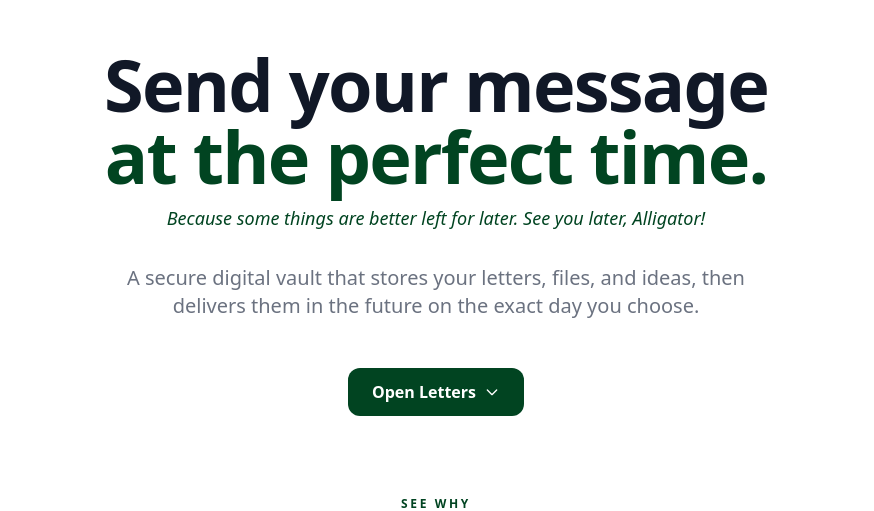
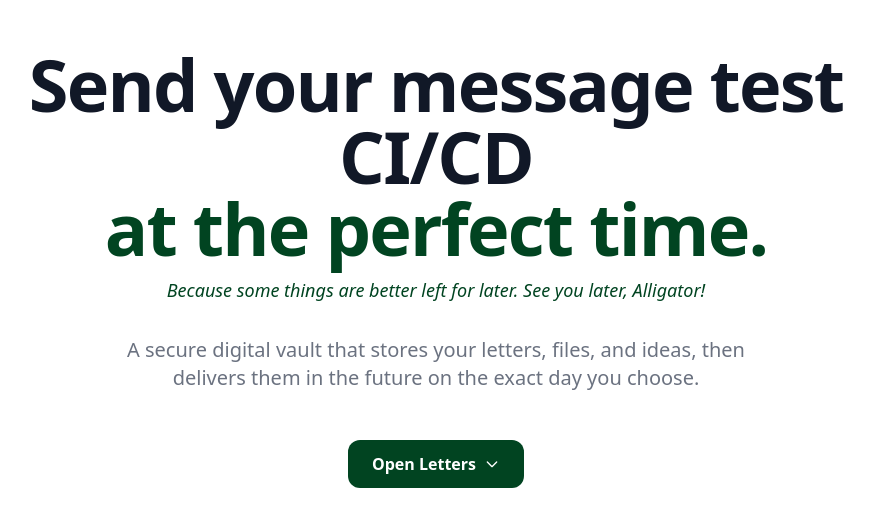
Before and after one commit to stepan-kakosyan/lettergator, a Django app: page / in a window 1280 px wide. Shown: the part 97-608 px from the top of the page, without its empty margins (204-1078 px from the left). Run offline with Django 3.2, Linux system fonts and the light colour scheme; some libraries are stand-ins or nearby versions.

Commit message:
tetsing CI/CD

```diff
--- a/letters/templates/letters/landing.html
+++ b/letters/templates/letters/landing.html
@@ -13,7 +13,7 @@
     <!-- Hero Section -->
     <section class="flex flex-col items-center justify-center px-6 pt-12 pb-20 max-w-4xl mx-auto text-center">
         <h1 class="text-5xl md:text-7xl font-bold tracking-tight text-gray-900 mb-3 fade-in-up delay-100">
-            Send your message <br> <span class="text-[#014421]">at the perfect time.</span>
+            Send your message test CI/CD <br> <span class="text-[#014421]">at the perfect time.</span>
         </h1>
         <p class="text-base md:text-lg italic text-[#014421] mb-8 fade-in-up delay-100" style="font-weight:400;">
             Because some things are better left for later. See you later, Alligator!
```
